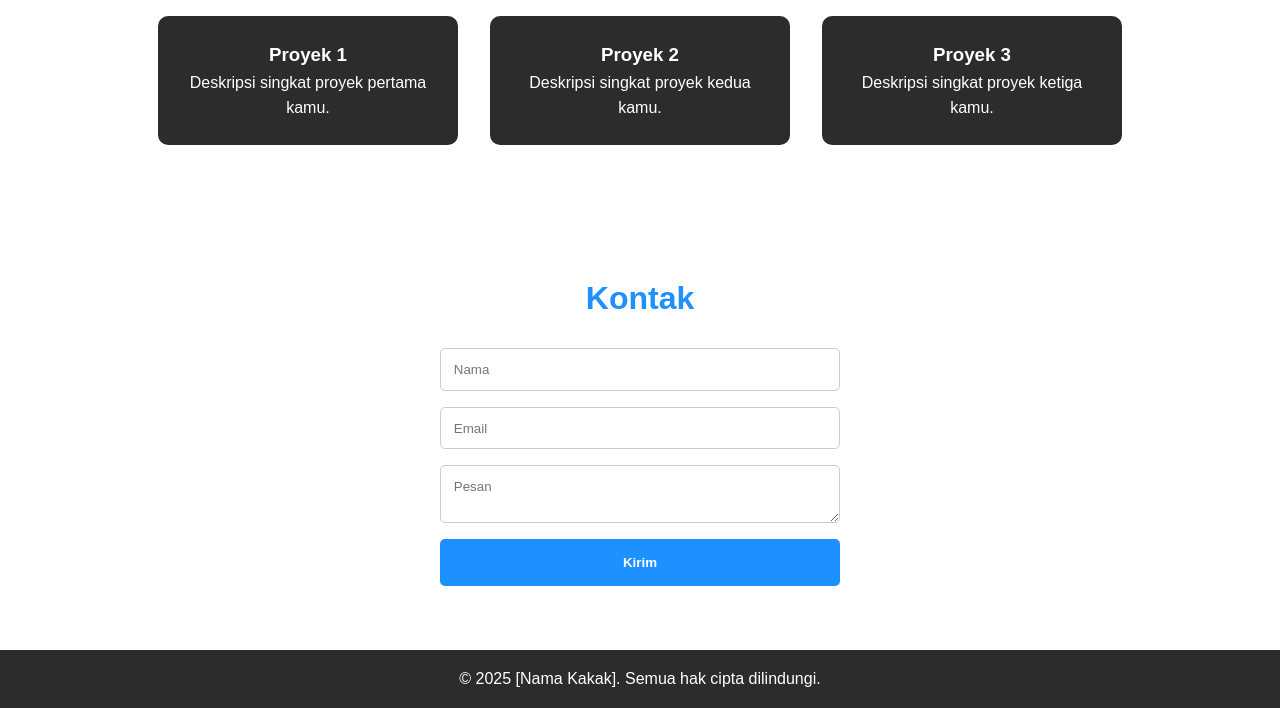
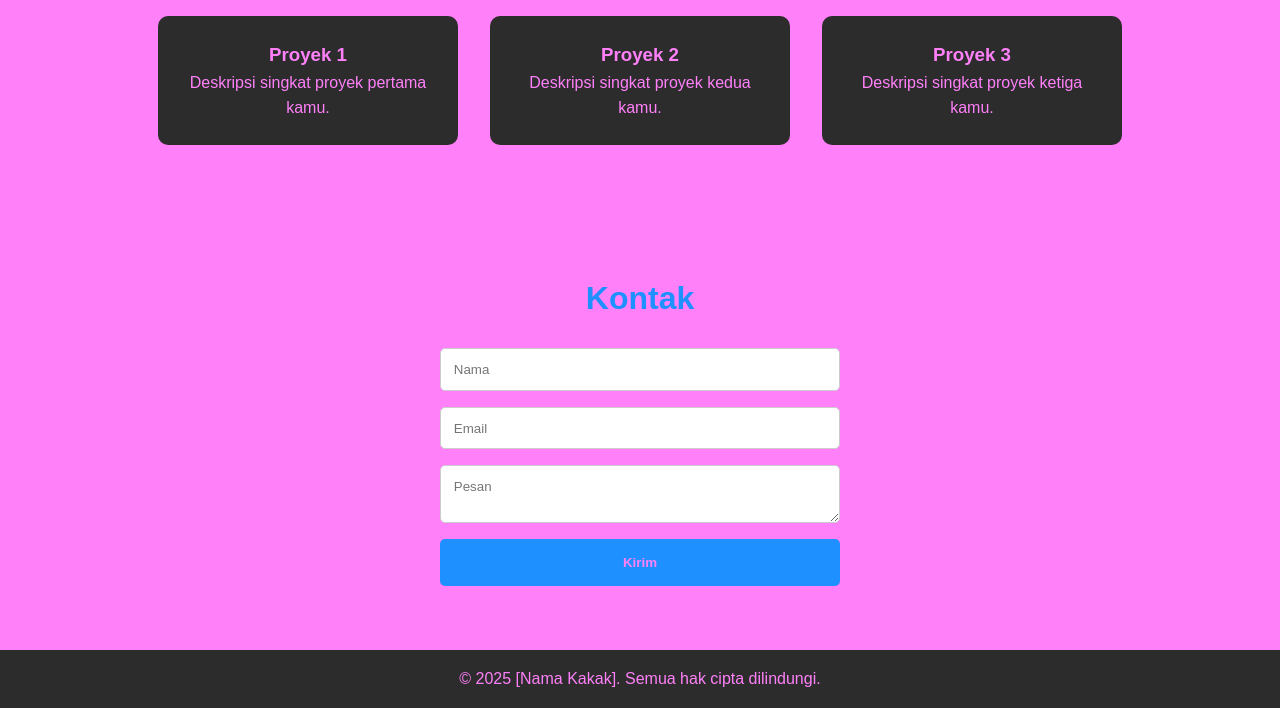
Before and after one commit to putringeayu/portofolio-ngeayu, a plain HTML site: page index.html in a window 1280 px wide. Shown: the part 586-1294 px from the top of the page. Drawn offline with Linux system fonts and the light colour scheme.

Commit message:
mengganti warna ke pink

```diff
--- a/style.css
+++ b/style.css
@@ -10,7 +10,7 @@
 :root {
     --primary-color: #1e90ff; /* biru muda */
     --black: #2c2c2c;
-    --white: #fff;
+    --white: #ff80f9;
 }
 
 /* Body */
```
